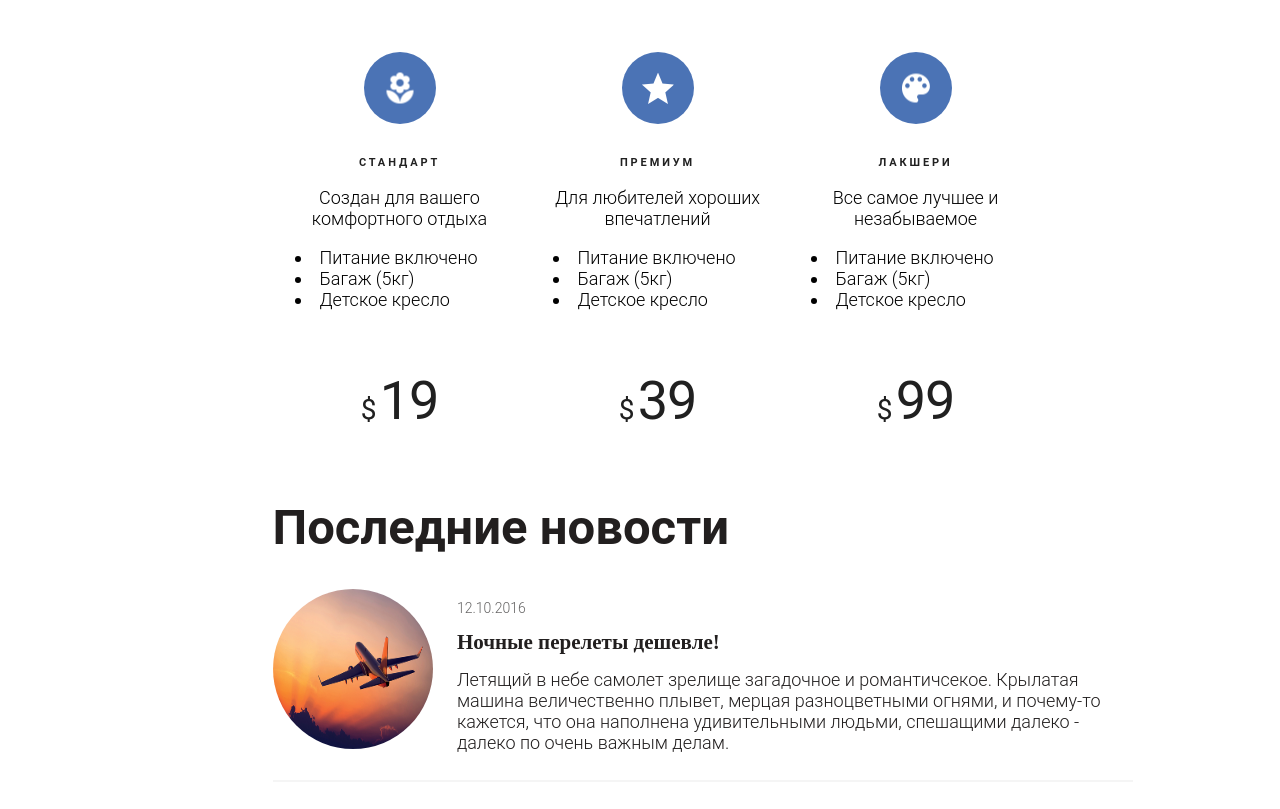
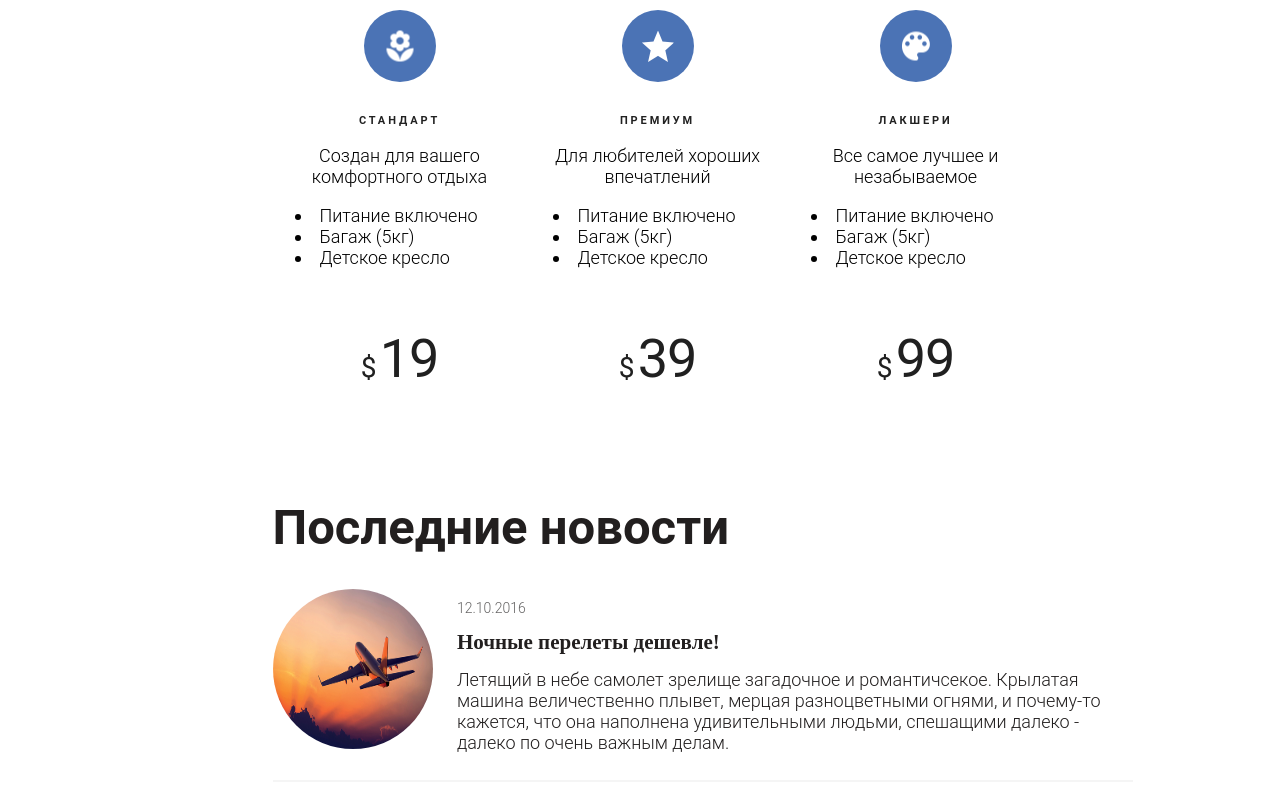
Before and after one commit to zhus-dika/airplanet, a plain HTML site: page index.html in a window 1280 px wide. Shown: the part 511-1320 px from the top of the page. Drawn offline with Linux system fonts and the light colour scheme.

Commit message:
3d edition: corrected 1st, 2d & 3d points

```diff
--- a/index.html
+++ b/index.html
@@ -48,7 +48,7 @@
                     <img src="./img/content/flight.png" class="flight" alt="фото самолета">
                     <div class="rates">
                         <h1>Тарифы</h1>
-                        <ul rates__list>
+                        <ul class="rates__list">
                             <li class="rates__item rates__item--active">
                                 <div class="rates__link">
                                     <a href="#">
--- a/main.css
+++ b/main.css
@@ -185,15 +185,12 @@ ul li {
     margin-top: 32px;
 }
 .rates__link {
-    margin-top: 42px;
     border-radius: 50%;
-    margin-right: 0px;
     background: #4b73b5;
     width: 72px;
     height: 72px;
     position: relative;
-    left: 50%;
-    transform: translate(-50%,0%);
+    margin: 0 auto;
 }
 .rates__icon {
     position: absolute;
@@ -274,6 +271,7 @@ ul li {
     border-bottom: 2px solid #f5f5f5;;
 }
 .news__item:last-child {
+    margin-bottom: 0;
     border-bottom: none;
 }
 .pagination {
```
